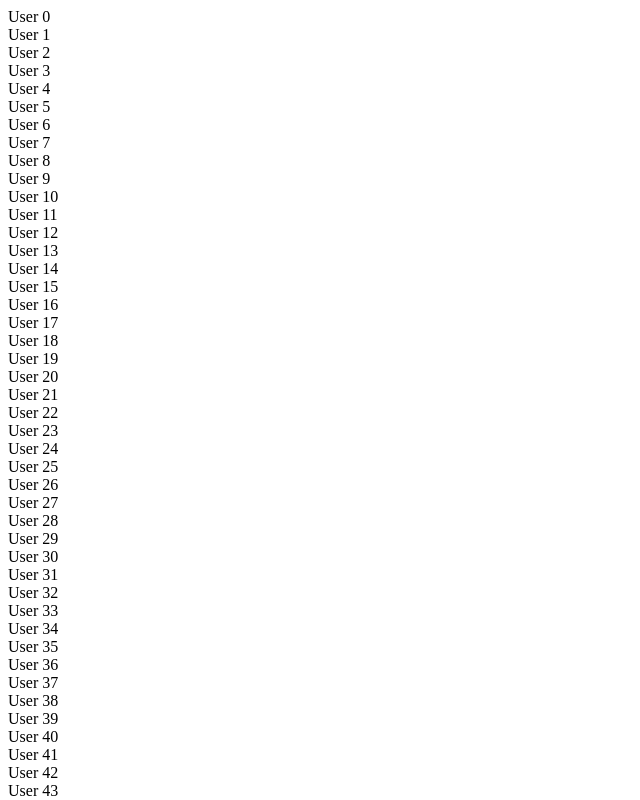
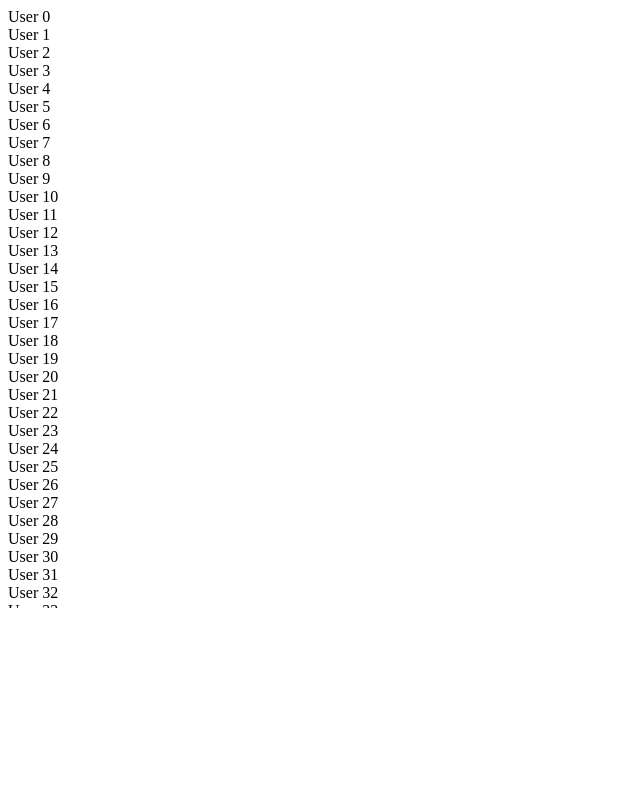
Before and after one commit to DebaKaran/react-performance, a React (Vite) app in the folder list-virtulaztion/: page / in a window 1280 px wide. Shown: the top 800 px of the page, without its empty margins (0-640 px from the left). Built offline with nearby package versions, Linux system fonts and the light colour scheme.

Commit message:
feat: integrate react-virtuoso for efficient list virtualization
- Replace full list rendering with Virtuoso component
- Render users using itemContent renderer
- Set fixed container height for proper virtualization
- Improve performance for large datasets (100k users)

```diff
--- a/list-virtulaztion/src/virtuoso/UsersApp.jsx
+++ b/list-virtulaztion/src/virtuoso/UsersApp.jsx
@@ -1,5 +1,6 @@
 import React, { useState } from 'react'
 import { createUsers } from './createUsers'
+import { Virtuoso } from 'react-virtuoso'
 import UserCard from './UserCard';
 
 const UsersApp = () => {
@@ -7,9 +8,10 @@ const UsersApp = () => {
 
     return (
         <div>
-            {users.map((user) => (
-                <UserCard key={user.id} user={user} />
-            ))}
+            <Virtuoso style={{ height: '600px' }} data={users} itemContent={(_, user) =>
+                <UserCard user={user} />
+            }
+            />
         </div>
     )
 }
```
